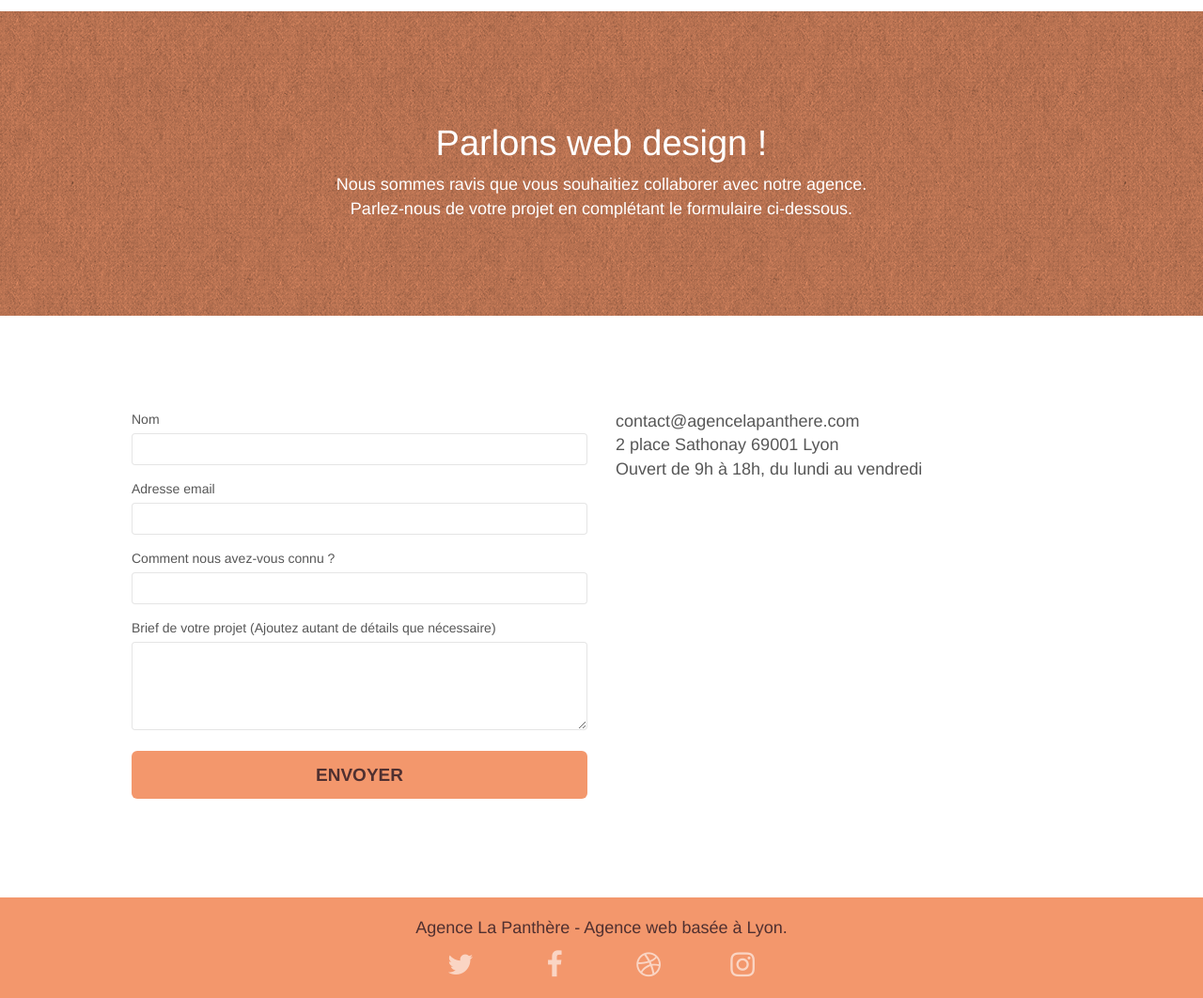
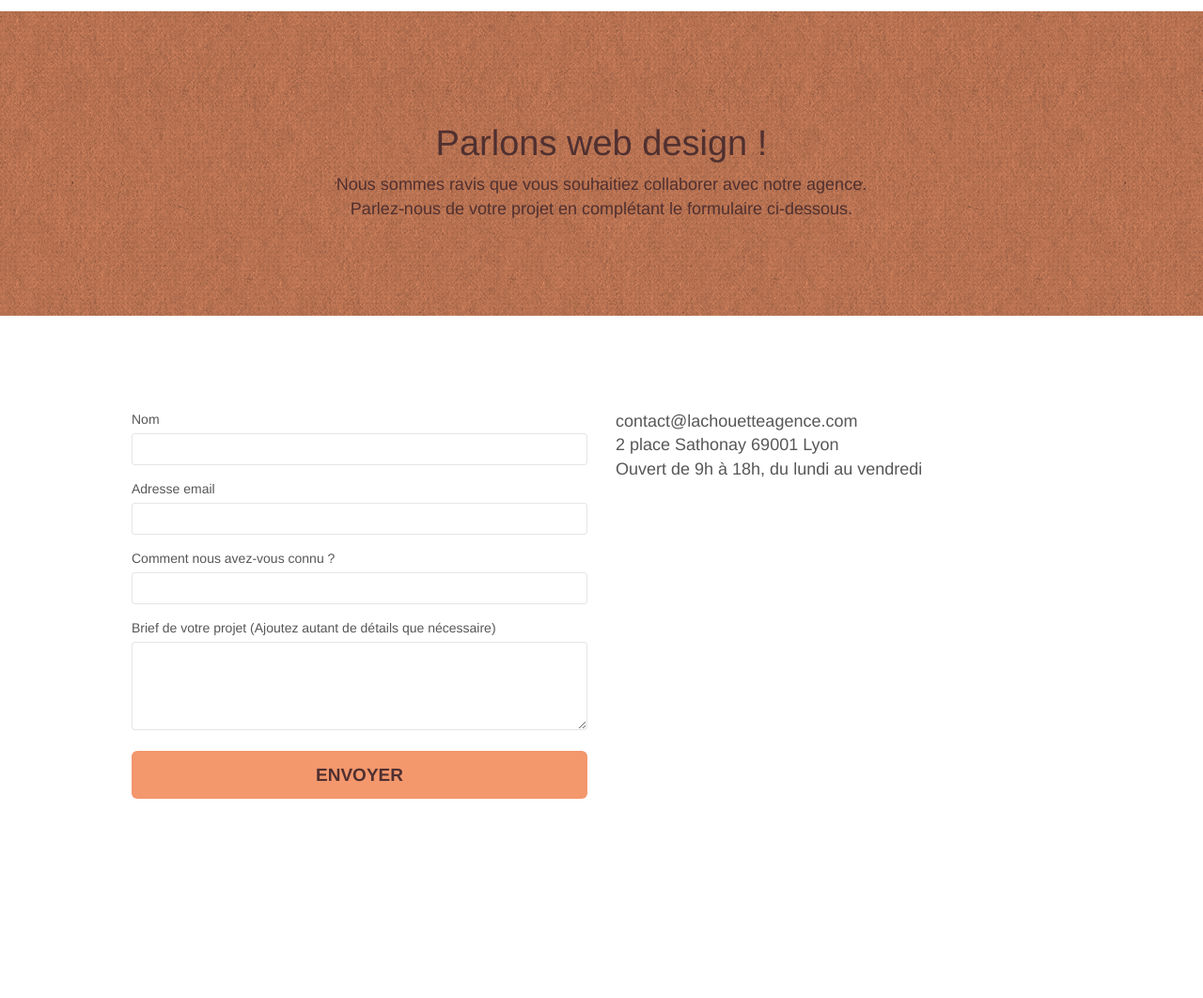
Before and after one commit to RyanDjafri/Projet-4-apr-s-am-lioration, a plain HTML site: page contact.html in a window 1280 px wide. Shown: the part 80-1142 px from the top of the page at 94% size. After the commit the page ends 1035 px from the top, so only its background shows below. Drawn offline with Linux system fonts and the light colour scheme.

Commit message:
suite et fin corrections erreurs

```diff
--- a/contact.html
+++ b/contact.html
@@ -50,15 +50,17 @@
 </div>
 <!-- bloc-0 END -->
 
+<main>
+	<article>
 		<!-- bloc-6 -->
 		<div class="bloc bg-dots-bg bg-repeat bgc-atomic-tangerine d-bloc bloc-bg-texture texture-paper" id="bloc-6">
 			<div class="container bloc-lg">
 				<div class="row">
 					<div class="col-sm-12">
-				<h1 class="text-center hero-bloc-text tc-white">
+						<h1 class="text-center hero-bloc-text access_coul">
 							Parlons web design !
 						</h1>
-				<p class="text-center mg-lg tc-white tight-width-whitespace">
+						<p class="text-center mg-lg access_coul tight-width-whitespace">
 							Nous sommes ravis que vous souhaitiez collaborer avec notre agence.<br>
 							Parlez-nous de votre projet en complétant le formulaire ci-dessous.
 						</p>
@@ -67,93 +69,58 @@
 			</div>
 		</div>
 		<!-- bloc-6 END -->
+	</article>
 
+	<form novalidate>
 		<!-- bloc-7 -->
 		<div class="bloc bgc-white l-bloc" id="bloc-7">
 			<div class="container bloc-lg">
 				<div class="row">
 					<div class="col-sm-6">
-				<form id="form_1" novalidate success-msg="Your message has been sent." fail-msg="Sorry it seems that our mail server is not responding, Sorry for the inconvenience!">
+						<div id="form_1">
 							<div class="form-group">
-						<label>
+								<label for="name">
 									Nom
 								</label>
 								<input id="name" class="form-control" required />
 							</div>
 							<div class="form-group">
-						<label>
+								<label for="email">
 									Adresse email
 								</label>
 								<input id="email" class="form-control" type="email" required />
 							</div>
 							<div class="form-group">
-						<label>
+								<label for="input_504">
 									Comment nous avez-vous connu ?
 								</label>
 								<input class="form-control" type="email" required id="input_504" />
 							</div>
 							<div class="form-group">
-						<label>
+								<label for="message">
 									Brief de votre projet (Ajoutez autant de détails que nécessaire)<br>
 								</label><textarea id="message" class="form-control" rows="4" cols="50" required></textarea>
 							</div>
 							<button class="bloc-button btn btn-lg btn-block cta-hero btn-atomic-tangerine" type="submit">
 								Envoyer
 							</button>
-				</form>
+						</div>
 					</div>
 					<div class="col-sm-6">
 						<p>
-					contact@agencelapanthere.com<br>2 place Sathonay 69001 Lyon<br>Ouvert de 9h à 18h, du lundi au vendredi<br>
+							contact@lachouetteagence.com<br>2 place Sathonay 69001 Lyon<br>Ouvert de 9h à 18h, du lundi au vendredi<br>
 						</p>
 					</div>
 				</div>
 			</div>
 		</div>
 		<!-- bloc-7 END -->
+	</form>
 
 	<!-- ScrollToTop Button -->
 	<a class="bloc-button btn btn-d scrollToTop" onclick="scrollToTarget('1')"><span class="fa fa-chevron-up"></span></a>
 	<!-- ScrollToTop Button END-->
-
-
-<!-- Footer - bloc-8 -->
-<div class="bloc bgc-atomic-tangerine d-bloc" id="bloc-8">
-	<div class="container bloc-sm">
-		<div class="row">
-			<div class="col-sm-12">
-				<p class="text-center white">
-					Agence La Panthère - Agence web basée à Lyon.<br>
-				</p>
-				<div class="row row-no-gutters social">
-					<div class="col-sm-3">
-						<div class="text-center">
-							<a class="social" href="https://twitter.com/agencelapanthere"><span class="fa fa-twitter icon-md"></span></a>
-						</div>
-					</div>
-					<div class="col-sm-3">
-						<div class="text-center">
-							<a class="social" href="https://facebook.com/agencelapanthere"><span class="fa fa-facebook icon-md"></span></a>
-						</div>
-					</div>
-					<div class="col-sm-3">
-						<div class="text-center">
-							<a class="social" href="https://dribble.com/agencelapanthere"><span class="fa fa-dribbble icon-md"></span></a>
-						</div>
-					</div>
-					<div class="col-sm-3">
-						<div class="text-center">
-							<a class="social" href="https://instagram.com/agencelapanthere"><span class="fa fa-instagram icon-md"></span></a>
-						</div>
-					</div>
-				</div>
-			</div>
-		</div>
-	</div>
-</div>
-<!-- Footer - bloc-8 END -->
-
-</div>
+</main>
 <!-- Principal conteneur END -->
 
 	<script src="./js/jquery-2.1.0.js" ></script>
--- a/style.css
+++ b/style.css
@@ -863,19 +863,19 @@ h4 {
 }
 
 .bg-dots-bg {
-    background-image: url("img/dots-bg.png");
+    background-image: url("img/dots-bg.webp");
 }
 
 .bg-lines-h2-bg {
-    background-image: url("img/lines-h2-bg.png");
+    background-image: url("img/lines-h2-bg.webp");
 }
 
 .bg-banniere {
-    background-image: url("img/agence-la-panthere.jpg");
+    background-image: url("img/agence-la-panthere.webp");
 }
 
 .bg-presentation {
-    background-image: url("img/image-de-presentation.jpg");
+    background-image: url("img/image-de-presentation.webp");
 }
 
 @media (max-width: 1024px) {
```
Also changed, not shown: img/agence-la-panthere.jpg (deleted), img/agence-la-panthere.webp (added), img/dots-bg.png (deleted), img/dots-bg.webp (added), img/image-de-presentation.jpg (deleted), img/image-de-presentation.webp (added), img/lines-h2-bg.png (deleted), img/lines-h2-bg.webp (added). Lines whose indentation alone changed are shown as unchanged.
